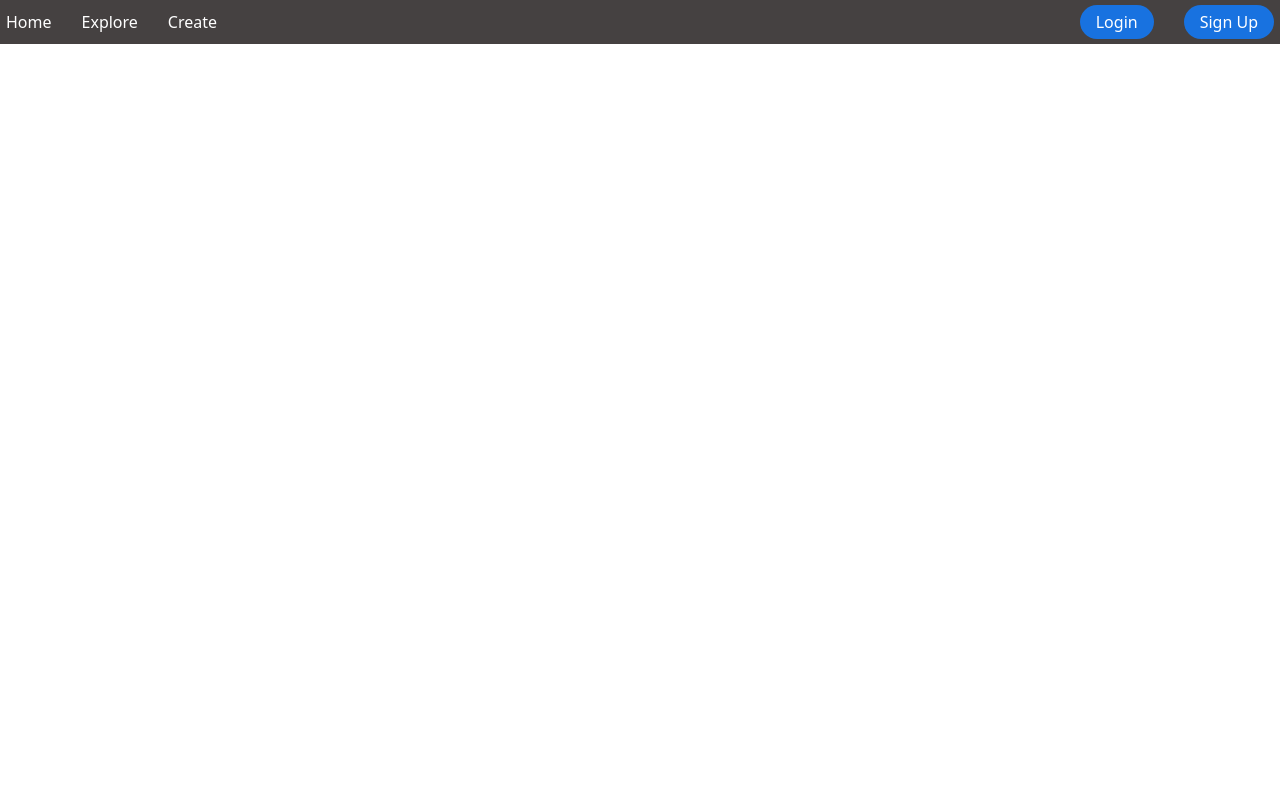
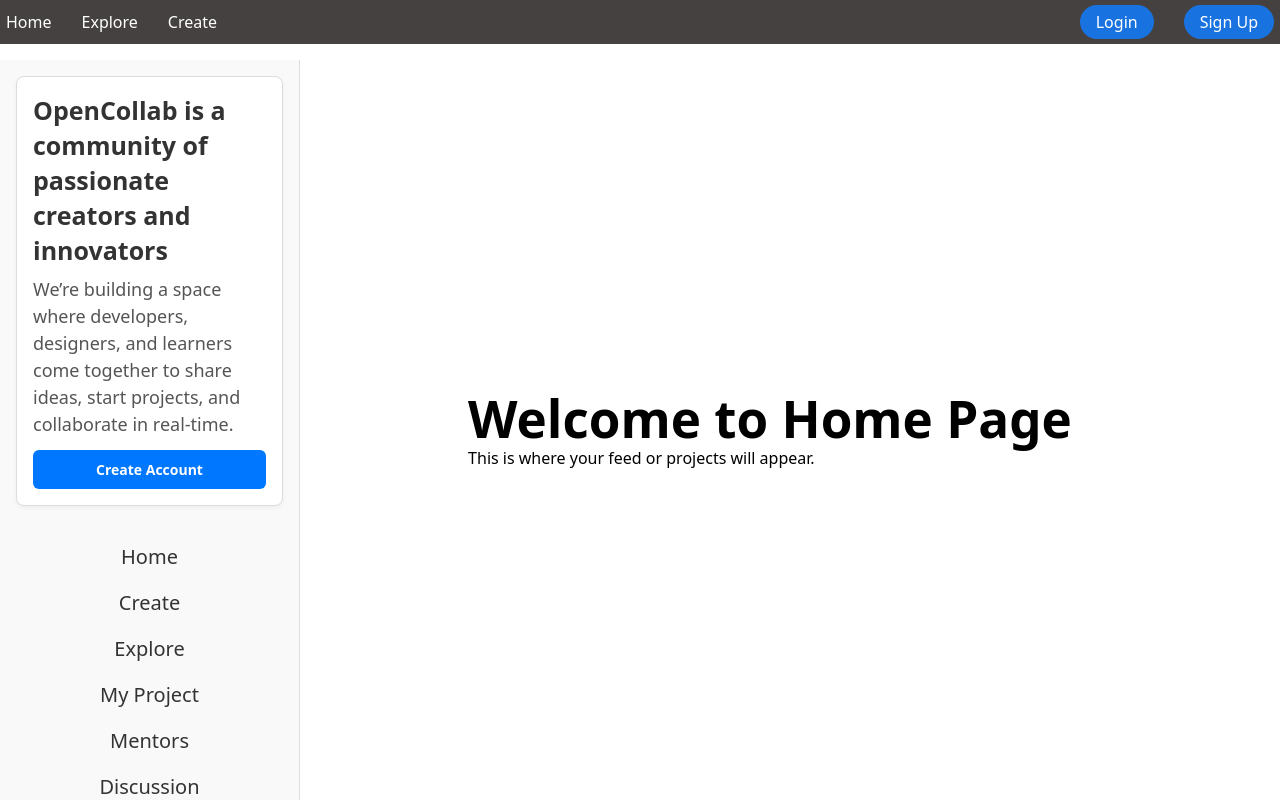
Before and after one commit to chevy-67/OpenSkill-Hub, a React (Vite) app in the folder frontend/: page / in a window 1280 px wide. Built offline with nearby package versions, Linux system fonts and the light colour scheme.

Commit message:
Modified

```diff
--- a/frontend/src/App.jsx
+++ b/frontend/src/App.jsx
@@ -4,18 +4,20 @@ import Signup from './Components/Signup';
 import Home from './frontend/Home'
 import CreatePost from './Components/CreatePost';
 import ProfileCreation from './Components/ProfileCreation';
+import SideBarLeft from './Components/SideBarLeft';
 import { BrowserRouter, Routes, Route } from 'react-router-dom';
 function App() {
 
   return (
     <BrowserRouter>
       <Routes>
-        <Route path='/' element={<Home/>}/>
-        <Route path='/createpost' element={<CreatePost/>}/>
-        <Route path='/home' element={<Home/>}/>
-        <Route path="/login" element={<Login />}/>
-        <Route path="/signup" element={<Signup />}/>
-        <Route path='/user' element={<ProfileCreation/>}/>
+        <Route path='/' element={<Home />} />
+        <Route path='/createpost' element={<CreatePost />} />
+        <Route path='/home' element={<Home />} />
+        <Route path="/login" element={<Login />} />
+        <Route path="/signup" element={<Signup />} />
+        <Route path='/user' element={<ProfileCreation />} />
+        <Route path='/sidebar' element={<SideBarLeft />} />
       </Routes>
     </BrowserRouter>
   );
--- /dev/null
+++ b/frontend/src/Components/SideBarLeft.css
@@ -0,0 +1,89 @@
+.sidebar-container {
+    position: fixed;
+    top: 60px;
+    left: 0;
+    width: 300px;
+    height: calc(100vh - 60px);
+    background: #f9f9f9;
+    border-right: 1px solid #ddd;
+    padding: 16px;
+    display: flex;
+    flex-direction: column;
+    overflow-y: auto;
+}
+
+.account-creation {
+    margin-bottom: 20px;
+    padding: 16px;
+    font-size: 18px;
+    color: #333;
+    background-color: #fff;
+    border: 1px solid #ddd;
+    border-radius: 8px;
+    box-shadow: 0 2px 4px rgba(0, 0, 0, 0.05);
+}
+
+.account-creation h3 {
+    font-size: 25px;
+    font-weight: bold;
+    margin-bottom: 8px;
+    line-height: 1.4;
+}
+
+.account-creation p {
+    font-size: 18px;
+    margin-bottom: 12px;
+    line-height: 1.5;
+    color: #555;
+}
+
+.account-creation button {
+    margin-left: 0px;
+    display: block;
+    width: 100%;
+    background-color: #0077ff;
+    color: #fff;
+    border: none;
+    border-radius: 6px;
+    padding: 10px 0;
+    font-size: 14px;
+    font-weight: 600;
+    cursor: pointer;
+    transition: background-color 0.2s ease;
+}
+
+.account-creation button:hover {
+    background-color: #005fcc;
+}
+
+.sidebar-links ul {
+    list-style: none;
+    padding: 0;
+    margin: 0;
+}
+
+.sidebar-links ul li {
+    margin: 16px 0;
+    display: flex;
+    justify-content: center;
+    text-align: justify;
+}
+
+.sidebar-links ul li a {
+    text-decoration: none;
+    color: #333;
+    font-weight: 500;
+    font-size: 20px;
+}
+
+.sidebar-links ul li a:hover {
+    color: #0077ff;
+}
+
+
+.main-content {
+    margin-left: 260px;
+    margin-top: 60px;
+    padding: 20px;
+    flex: 1;
+}
--- /dev/null
+++ b/frontend/src/Components/SideBarLeft.jsx
@@ -0,0 +1,47 @@
+import React from "react";
+import { Link } from "react-router-dom";
+import './SideBarLeft.css';
+
+function SideBarLeft() {
+  return (
+    <div className="sidebar-container">
+      <div className="account-creation">
+        <h3>OpenCollab is a community of passionate creators and innovators</h3>
+        <p>
+          We’re building a space where developers, designers, and learners come
+          together to share ideas, start projects, and collaborate in real-time.
+        </p>
+        <Link to="/user"><button>Create Account</button></Link>
+      </div>
+
+      <div className="sidebar-links">
+        <div className="main-nav">
+          <ul>
+            <li><Link to="/home">Home</Link></li>
+            <li><Link to="/createpost">Create</Link></li>
+            <li><Link to="/explore">Explore</Link></li>
+            <li><Link to="/myprojects">My Project</Link></li>
+          </ul>
+        </div>
+
+        <div className="community">
+          <ul>
+            <li><Link to="/mentors">Mentors</Link></li>
+            <li><Link to="/discussion">Discussion</Link></li>
+          </ul>
+        </div>
+
+        <div className="personal">
+          <ul>
+            <li><Link to="/about">About</Link></li>
+            <li><Link to="/contact">Contact</Link></li>
+            <li><Link to="/help">Help</Link></li>
+          </ul>
+        </div>
+      </div>
+    </div>
+  );
+}
+
+
+export default SideBarLeft;
--- a/frontend/src/frontend/Home.jsx
+++ b/frontend/src/frontend/Home.jsx
@@ -1,12 +1,20 @@
-import {ReactRouter} from 'react'
-import Navbar from '/src/frontend/Navbar'
+import React from "react";
+import Navbar from "/src/frontend/Navbar";
+import SideBarLeft from "../Components/SideBarLeft";
 
-const Home = ()=>{
+const Home = () => {
     return (
         <div>
-            <Navbar/>
+            <Navbar />
+            <div className="app-layout">
+                <SideBarLeft />
+                <div className="main-content">
+                    <h1>Welcome to Home Page</h1>
+                    <p>This is where your feed or projects will appear.</p>
+                </div>
+            </div>
         </div>
-    )
-}
+    );
+};
 
-export default Home
+export default Home;
--- a/frontend/src/styles/App.css
+++ b/frontend/src/styles/App.css
@@ -1,3 +1,20 @@
-h1{
-  color: red;
+.app-layout {
+  display: flex;
 }
+
+.links {
+  width: 220px;
+  height: 100vh;
+  background: #f9f9f9;
+  padding: 20px;
+  border-right: 1px solid #ddd;
+  position: fixed;
+  margin-top: 40px;
+  left: 0;
+}
+
+.main-content {
+  margin-left: 220px;
+  padding: 20px;
+  flex: 1;
+}
```
Also changed, not shown: frontend/src/frontend/SideBarLeft.jsx (deleted).
